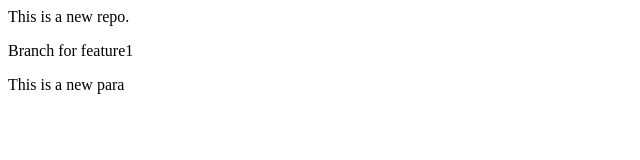
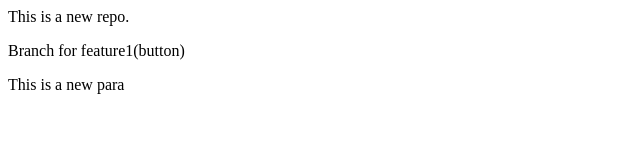
Before and after one commit to KENNY777-arch/localrepo, a plain HTML site: page index.html in a window 1280 px wide. Shown: the full height of the page, 0-640 px from the left. Drawn offline with Linux system fonts and the light colour scheme.

```diff
--- a/index.html
+++ b/index.html
@@ -1,4 +1,4 @@
 
 <p>This is a new repo.</p>
-<p>Branch for feature1</p>
+<p>Branch for feature1(button)</p>
 <p>This is a new para</p>
```
